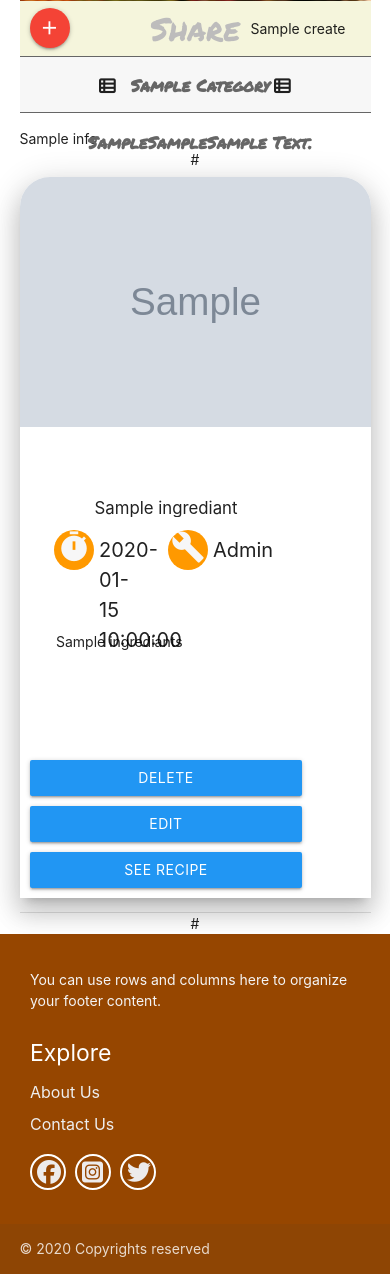
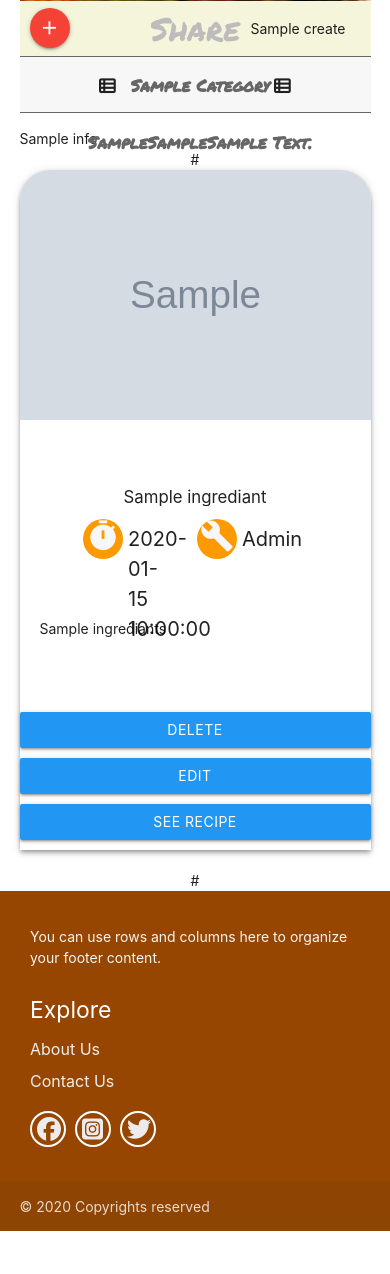
Before and after one commit to rimantascode/MS3-cookbook, a Flask app: template templates/index.html in a window 390 px wide. Shown: the part 233-1507 px from the top of the page. After the commit the page ends 1464 px from the top, so only its background shows below. Run offline with Flask 2, Linux system fonts and the light colour scheme; the template is opened without the code that fills it: most values are stand-ins (such as "Sample title", 1, 10 or a date in 2020); grey boxes marked "Sample" are stand-in pictures; some libraries are stand-ins or nearby versions.

Commit message:
redisgned the card

```diff
--- a/static/css/style.css
+++ b/static/css/style.css
@@ -81,6 +81,10 @@ nav {
 }
 
 /* ------------------------------------------------ search reults by cards ----- */
+
+.last_update {
+  padding: 10px;
+}
 .ca > .row {
   margin: 0 !important;
   padding: 0 !important;
@@ -158,7 +162,7 @@ ul.a li {
 .size {
   height: 450px !important;
   object-fit: cover;
-  width: 500px;
+  width: 350px;
 }
 .btn,
 .btn-large,
@@ -184,16 +188,35 @@ ul.a li {
   color: green;
 }
 .for-pic {
-  margin-top: 19px;
-  margin-left: 19px;
+  margin-top: 7px;
+  margin-left: 7px;
+  margin-bottom:2px;
 }
 .card.horizontal .card-image img {
-  width: 100% !important;
+  width: 350px !important;
 }
 .card-content {
   padding-bottom: 7px !important;
   height: 333px !important;
 }
+
+p.ingrediants-on-the-card {
+  padding: 20px;
+  text-justify: justify;
+  height: 100px;
+  overflow: hidden;
+}
+.buttons {
+  margin: 0 auto;
+  max-width: 323px;
+}
+.buttons a {
+  width: 105px;
+}
+ .z-depth-2 {
+     border-top-left-radius: 34px;
+ }
+
 
 /* ------------------------------------------------ add button and share links ----- */
 .add-button {
@@ -263,6 +286,7 @@ ul.share-links {
 }
 .dd {
   float: right;
+  width: 100%;
 }
 
 /* ------------------------------------------------ list icon----- */
@@ -436,6 +460,9 @@ main {
     margin: 0 !important;
     padding: 0 !important;
   }
+  .card.horizontal .card-image img {
+    width: 100% !important;
+  }
   .card-image {
     max-width: 100% !important ;
     max-height: 250px !important;
@@ -467,8 +494,19 @@ main {
     align-content: center;
   }
   .for-pic {
-    margin: 0;
+    border-top-left-radius: 30px !important;
+    border-top-right-radius: 30px !important;
+    margin:0;
   }
+  .buttons {
+    max-width: 100%;
+  }
+  .buttons a {
+    width: 100%;
+  }
+  .z-depth-2 {
+    border-top-left-radius: 30px;
+    border-top-right-radius: 30px;
 }
 @media only screen and (max-width: 851px) {
 }
--- a/templates/base.html
+++ b/templates/base.html
@@ -226,7 +226,7 @@
       $("#recipe_name").keyup(function () {
         val = $("#recipe_name").val();
         var x = val.length;
-        z = 37 - x;
+        z = 55 - x;
         var a =
           "400g pork fillet Stuffing666666,1 slice wholemeal bread,1 small onion, finely chopped,fdsdsf ffdfffff";
 
--- a/templates/index.html
+++ b/templates/index.html
@@ -1,78 +1,85 @@
-
-{% extends 'base.html'%} {% block content %}
-{{ pagination.info }}
+{% extends 'base.html'%} {% block content %} {{ pagination.info }}
 <div class="pagination">{{ pagination.links|safe }}</div>
 {%for ingrediants in recipe %}
 <div class="ca">
   <div class="row">
     <div class="search-results-list">
-		<div class="card horizontal z-depth-4">
+      <div class="z-depth-2">
         <div class="row">
-				<div class=" col m5 l5 card-image">
+          <div class="col m5 l5 card-image">
             <div class="for-pic">
-					<img src="{{ingrediants.picture_url}}" class="round-image size" />
+              <img
+                src="{{ingrediants.picture_url}}"
+                class="round-image size responsive-img"
+              />
             </div>
           </div>
-                    <div class=" col m7 l7 dd">
-					<div class="card-stacked">
+          <div class="col m7 l7 dd">
             <div>
-						<div class="card-content">
-						<div>
-                        {%for a, b in added_latest.items() %}
-                        {%if a==ingrediants.date and b[0][1]=="new"%}
+              <div class="last_update">
+                {%for a, b in added_latest.items() %} {%if a==ingrediants.date
+                and b[0][1]=="new"%}
                 <div class="time">
-							<p class="ago-time-hot">{{b[0][0]}} <i class="fas fa-fire-alt"></i></p>
+                  <p class="ago-time-hot">
+                    {{b[0][0]}} <i class="fas fa-fire-alt"></i>
+                  </p>
                 </div>
                 {%elif a==ingrediants.date and b[0][1]!="new" %}
                 <div class="time">
                   <p class="ago-time">{{b[0]}}</p>
                 </div>
-                        {%endif%}
-                        {%endfor%}
+                {%endif%} {%endfor%}
               </div>
               <div class="info-window">
                 <h4 class="title">{{ingrediants.recipe_name}}</h4>
                 <div class="info-container">
                   <div class="short-info">
-										<div class="circles"><i class="material-icons">timer</i>
+                    <div class="circles">
+                      <i class="material-icons">timer</i>
                     </div>
                     <div class="data">
                       {{ingrediants.prep_time}}
                     </div>
                   </div>
                   <div class="short-info">
-										<div class="circles"><i class="material-icons">build</i></div>
+                    <div class="circles">
+                      <i class="material-icons">build</i>
+                    </div>
                     <div class="data">
                       {{ingrediants.difficulty_level.capitalize()}}
                     </div>
                   </div>
                 </div>
               </div>
-							<p>
-                                <ul class="a">
-                                    <li> {{ingrediants.ingrediants}} </li>
+              <p class="ingrediants-on-the-card">
+                {{ingrediants.ingrediants}}
+              </p>
               <div class="transpe"></div>
-                                </ul>
-							</p>
+            </div>
+            <div class="buttons">
+              <a
+                href="{{url_for('delete_recipe',recipes_id=ingrediants._id)}}"
+                class="waves-effect waves-light btn btn_small blue xx"
+                >DELETE</a
+              >
+              <a
+                href="{{url_for('edit_recipe',recipes_id=ingrediants._id)}}"
+                class="waves-effect waves-light btn btn_small blue xx"
+                >Edit</a
+              >
+              <a
+                href="{{url_for('dish',recipes_id=ingrediants._id)}}"
+                class="waves-effect waves-light btn btn_small blue"
+                >See Recipe</a
+              >
             </div>
           </div>
-						<a href="{{url_for('delete_recipe',recipes_id=ingrediants._id)}}"
-							class="waves-effect waves-light btn btn_small blue xx">DELETE</a>
-				<a href="{{url_for('edit_recipe',recipes_id=ingrediants._id)}}" class="waves-effect waves-light btn btn_small blue xx" >Edit</a>
-					<a href="{{url_for('dish',recipes_id=ingrediants._id)}}"
-						class="waves-effect waves-light btn btn_small blue">See Recipe</a>
-
-					</div>
-                    </div> <!-- additional div-->
-				</div>
-
+          <!-- additional div-->
         </div>
       </div>
     </div>
-        <div class="divider">
   </div>
 </div>
-
 {%endfor%}
 <div class="pagination">{{ pagination.links|safe }}</div>
 {%endblock%}
```
Also changed, not shown: templates/index2.html (added, +79 -0 lines), .theia/settings.json. Lines whose indentation alone changed are shown as unchanged.
